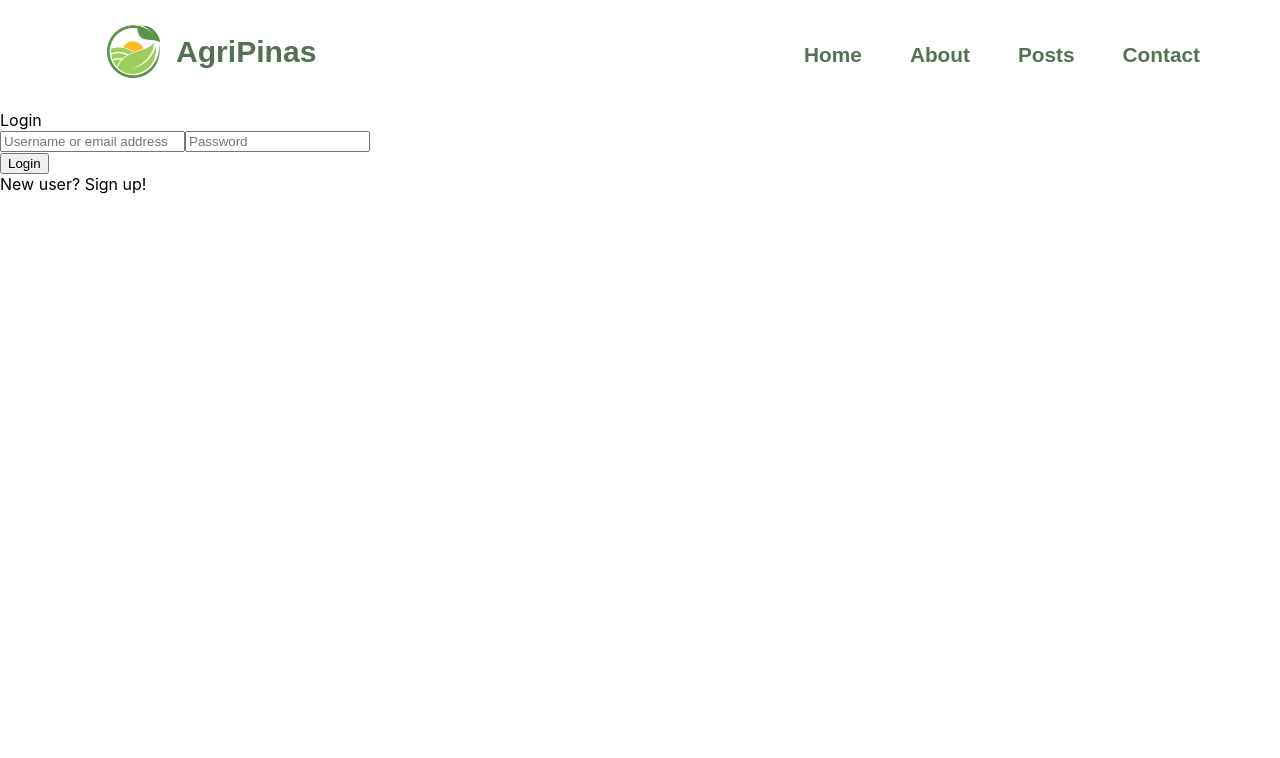
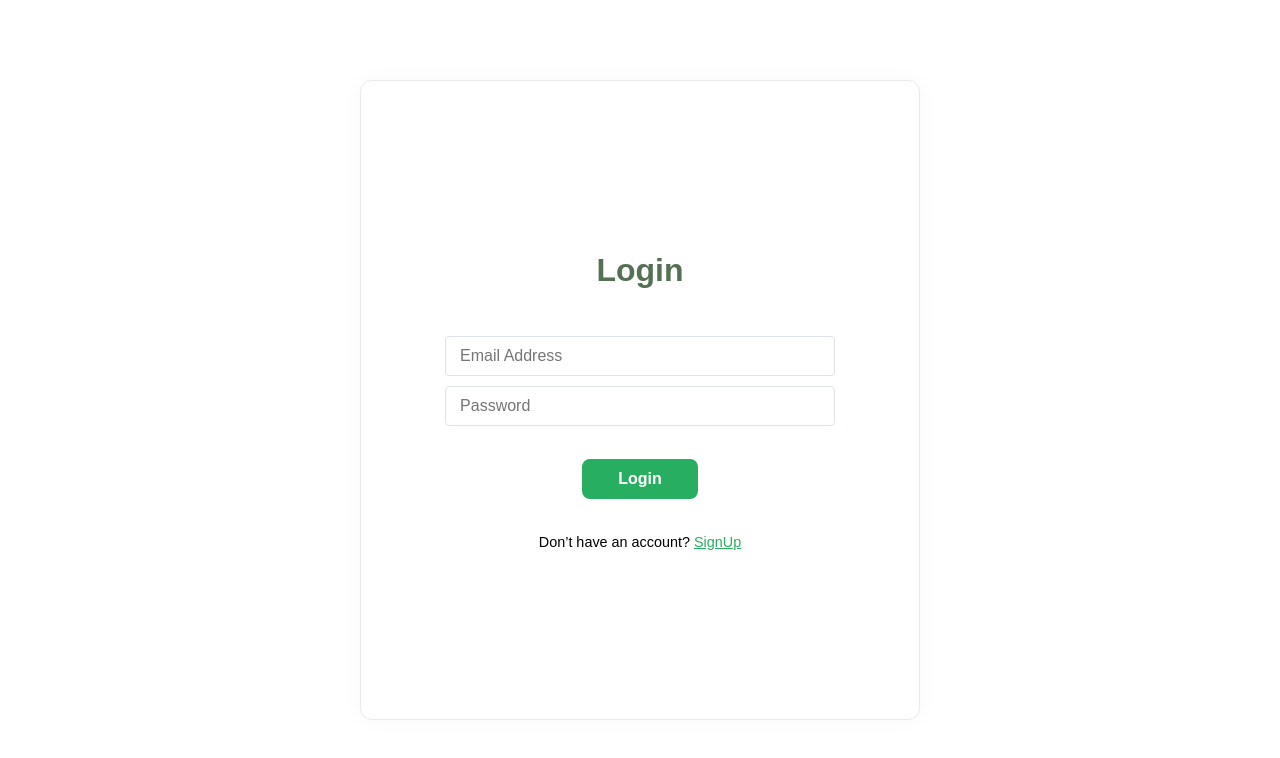
Before and after one commit to d3rd120/agri-pinas2, a React (Create React App) app: page /login in a window 1280 px wide. Shown: the top 758 px of the page. Built offline with nearby package versions, Linux system fonts and the light colour scheme.

Commit message:
added Login and signup,

```diff
--- a/src/App.js
+++ b/src/App.js
@@ -1,5 +1,6 @@
 import MainPage from './pages/MainPage/mainPage';
 import LoginPage from './pages/MainPage/loginPage';
+import SignupPage from './pages/MainPage/signupPage';
 import { BrowserRouter, Routes, Route } from 'react-router-dom';
 import React from 'react';
 
@@ -10,8 +11,9 @@ const App = () => {
     <>
       <BrowserRouter >
         <Routes>
-        <Route index element = { <MainPage/> }/>
+        <Route path = "/" index element = { <MainPage/> }/>
         <Route path = "/login" element = { <LoginPage/> }/>
+        <Route path = "/signup" element = { <SignupPage/> }/>
         </Routes>
         </BrowserRouter>
     </>
--- a/src/components/loginComponent.jsx
+++ b/src/components/loginComponent.jsx
@@ -1,5 +1,7 @@
 import "../css/Components/loginComponent.css";
-const Loginpage = () => {
+import { Link } from 'react-router-dom';
+
+const LoginPage = () => {
   return (
     <div className="loginpage">
       <div className="wrapper">
@@ -11,18 +13,21 @@ const Loginpage = () => {
             <input
               className="input"
               type="text"
-              placeholder="Username or email address"
+              placeholder="Email Address"
             />
-            <input className="input" type="text" placeholder="Password" />
+            <input className="input" type="password" placeholder="Password" />
           </div>
           <button className="button">
             <div className="login1">Login</div>
           </button>
-          <div className="new-user-sign">New user? Sign up!</div>
+          <div className="dont-have-an-container">
+            <span>{`Don’t have an account? `}</span>
+            <Link className="sign-up" to = '/signup'>SignUp</Link>
+          </div>
         </div>
       </div>
     </div>
   );
 };
 
-export default Loginpage;
+export default LoginPage;
--- /dev/null
+++ b/src/components/signupComponent.jsx
@@ -0,0 +1,12 @@
+import React from 'react';
+
+const SignUp = () => {
+
+    return(
+        <>
+            <h1>This is Sign Up Page</h1>
+        </>
+    );
+};
+
+export default SignUp;
--- a/src/css/Components/contactComponent.css
+++ b/src/css/Components/contactComponent.css
@@ -113,10 +113,11 @@
   flex-direction: row;
   align-items: center;
   justify-content: center;
-  transition: 0.3s;
+  transition: 0.5s;
 }
 .contactComponentButton:hover {
-  background-color: #557153;
+  background-color: #3e8e41;
+  color: white;
 }
 
 .contactComponentForm {
--- a/src/css/Components/loginComponent.css
+++ b/src/css/Components/loginComponent.css
@@ -1,4 +1,4 @@
-/* .login {
+.login {
   align-self: stretch;
   position: relative;
   line-height: 2.13rem;
@@ -18,8 +18,7 @@
 }
 .input {
   border: 1px solid #dee3eb;
-    font-family: Roboto;
-    font-size: 0.75rem;
+  font-size: 1rem;
   background-color: #fff;
   border-radius: 4px;
   overflow: hidden;
@@ -37,10 +36,9 @@
 }
 .login1 {
   position: relative;
-    font-size: 0.75rem;
+  font-size: 1rem;
   line-height: 150%;
   font-weight: 600;
-    font-family: Roboto;
   color: #fff;
   text-align: left;
 }
@@ -48,7 +46,7 @@
   cursor: pointer;
   border: 0;
   padding: 0.5rem 1rem;
-    background-color: #000;
+  background-color: #27ae60;
   border-radius: 8px;
   width: 7.19rem;
   overflow: hidden;
@@ -57,42 +55,51 @@
   box-sizing: border-box;
   align-items: center;
   justify-content: center;
+  transition: 0.5s;
 }
-  .new-user-sign {
+
+.button:hover {
+  background-color: #3e8e41;
+  color: white;
+}
+.sign-up {
+  color: #27ae60;
+  transition: 0.5s;
+}
+
+.sign-up:hover {
+  color: #3e8e41;
+}
+
+.dont-have-an-container {
   position: relative;
-    font-size: 0.69rem;
-    text-decoration: underline;
+  font-size: 0.90rem;
   line-height: 150%;
-    font-family: Roboto;
-    color: #000;
   display: inline-block;
-    width: 9.25rem;
+  width: 13rem;
   height: 0.94rem;
   flex-shrink: 0;
+  color: #000;
+}
+.form {
+  border-radius: 12px;
+  box-shadow: 0 0 24px rgba(0, 0, 0, 0.03);
+  border: 1px solid #eaeaea;
+  box-sizing: border-box;
+  width: 35rem;
+  height: 40rem;
+  padding: 1.75rem 3.19rem;
+  gap: 2.06rem;
+  max-width: 90%;
 }
 .form,
 .loginpage,
 .wrapper {
+  background-color: #fff;
   display: flex;
   flex-direction: column;
   align-items: center;
   justify-content: center;
-  }
-  .form {
-    border-radius: 12px;
-    background-color: #fff;
-    box-shadow: 0 0 24px rgba(0, 0, 0, 0.03);
-    border: 1px solid #eaeaea;
-    box-sizing: border-box;
-    width: 32.38rem;
-    height: 26.13rem;
-    padding: 1.75rem 3.19rem;
-    gap: 2.06rem;
-    max-width: 90%;
-  }
-  .loginpage,
-  .wrapper {
-    background-color: #ececec;
 }
 .wrapper {
   align-self: stretch;
@@ -102,8 +109,8 @@
   position: relative;
   width: 100%;
   text-align: center;
-    font-size: 1.38rem;
-    color: #434343;
-    font-family: Poppins;
+  font-size: 2rem;
+  color: #557153;
+  height: 100vh;
+  font-family: Arial, Helvetica, sans-serif;
 }
-   */
--- a/src/pages/MainPage/loginPage.jsx
+++ b/src/pages/MainPage/loginPage.jsx
@@ -6,7 +6,6 @@ const Login = () => {
 
     return(
         <>
-            <MainPageNavigation />
             <LoginComponent />
         </>
     );
--- /dev/null
+++ b/src/pages/MainPage/signupPage.jsx
@@ -0,0 +1,12 @@
+import React from 'react';
+import SignupComponent from '../../components/signupComponent';
+
+const Signup = () => {
+  return (
+    <>
+      <SignupComponent />
+    </>
+  );
+};
+
+export default Signup;
```
Also changed, not shown: src/css/Components/homeComponent.css (line endings or trailing spaces). Lines whose indentation alone changed are shown as unchanged.
